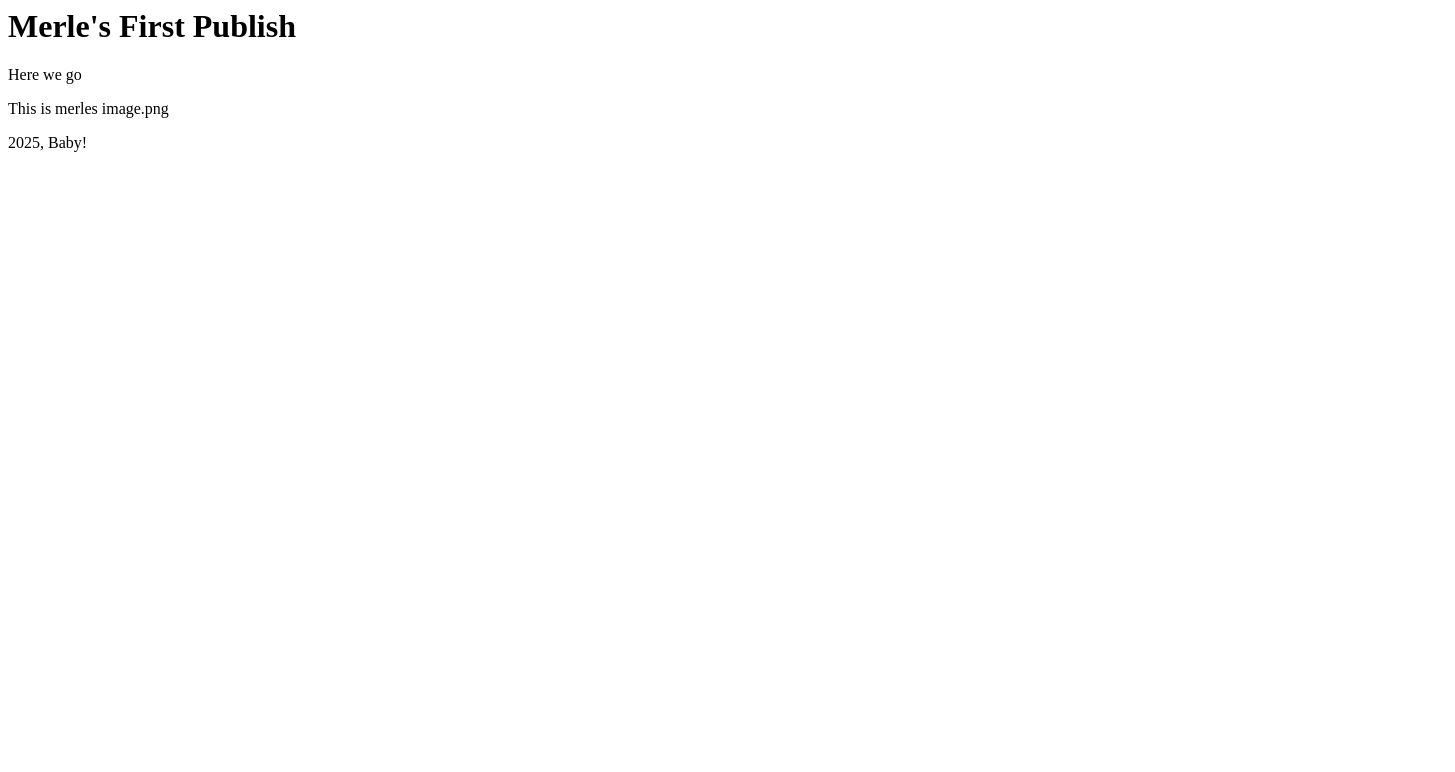
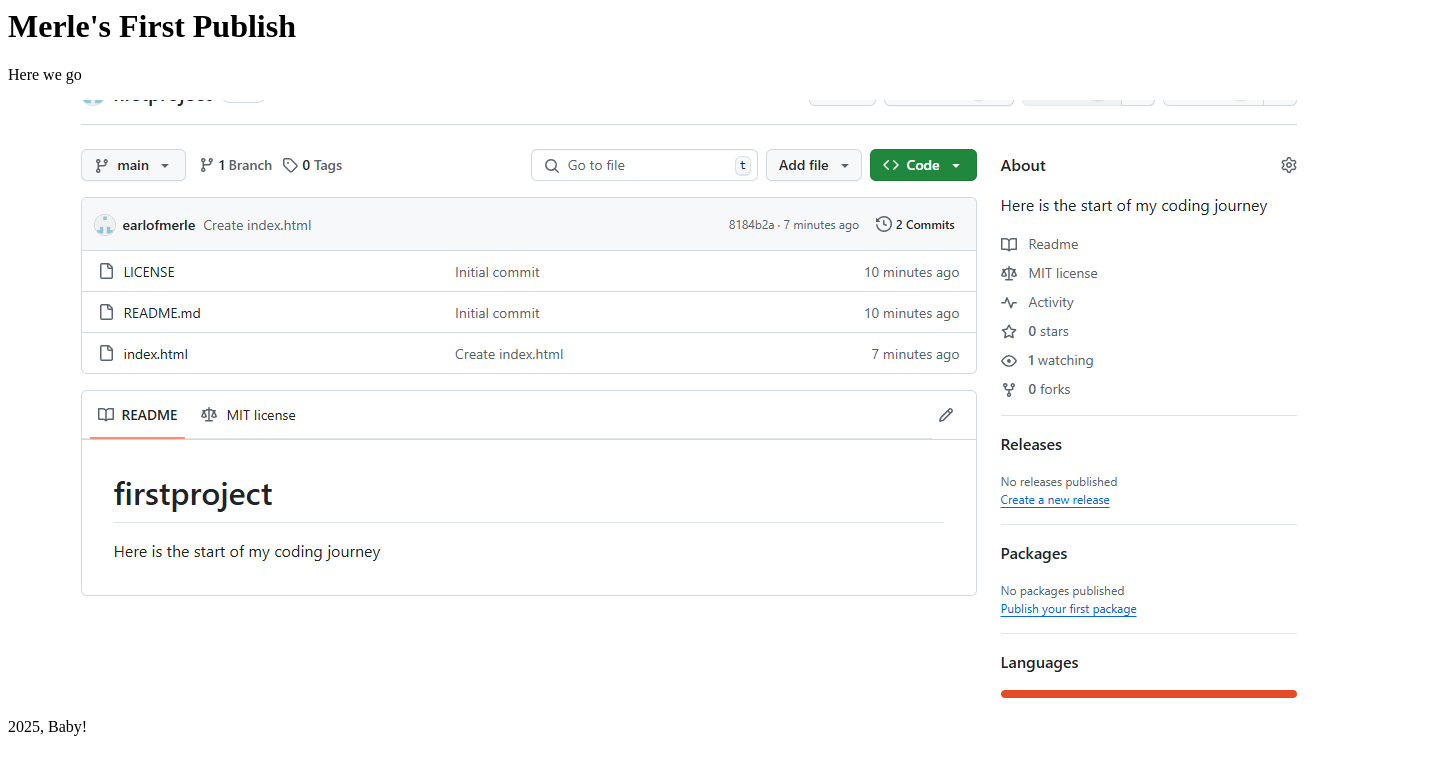
Before and after one commit to earlofmerle/firstproject, a plain HTML site: page index.html in a window 1280 px wide. Shown: the whole page, 1455 px wide, since content can reach past the window. Drawn offline with Linux system fonts and the light colour scheme.

Commit message:
Update index.html
adding image

```diff
--- a/index.html
+++ b/index.html
@@ -5,7 +5,7 @@
     </header>
     <main>
         <p>Here we go</p>
-        <img>This is merles image.png</img>
+        <img src="merles_image.png" alt="This is a good timet">
     </main>
     <footer>
         <p> 2025, Baby!</p>
```
